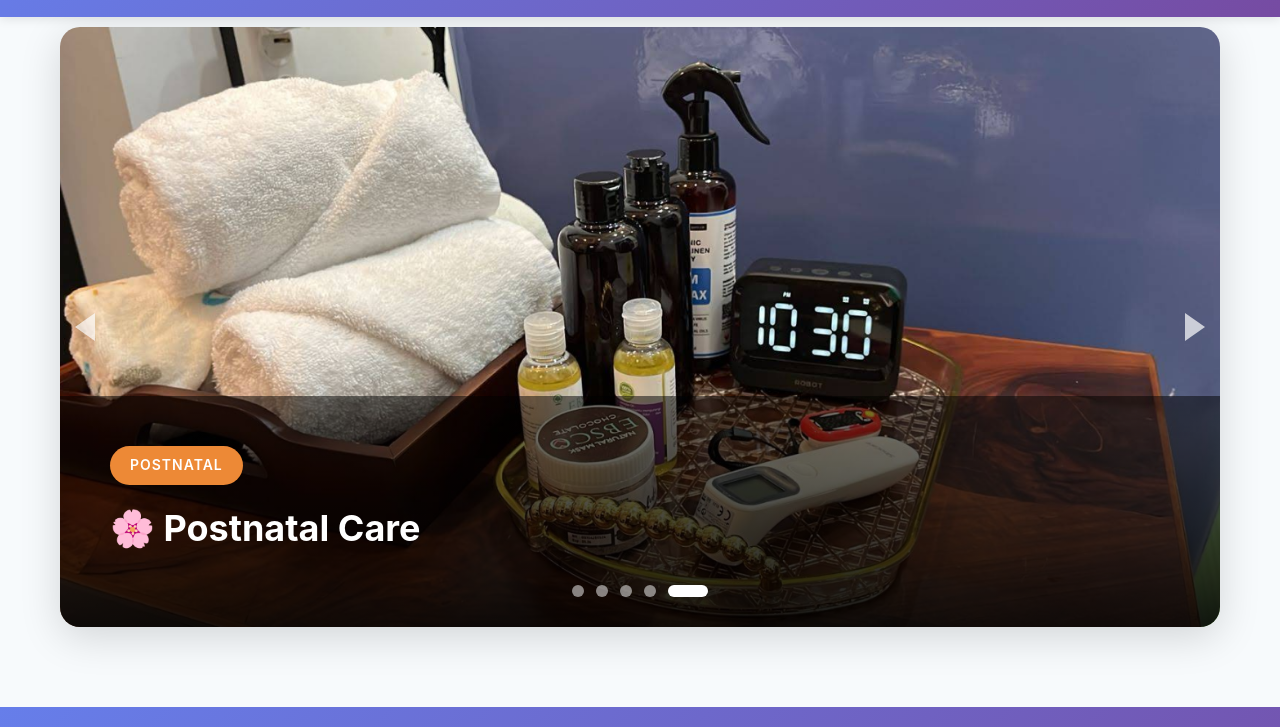
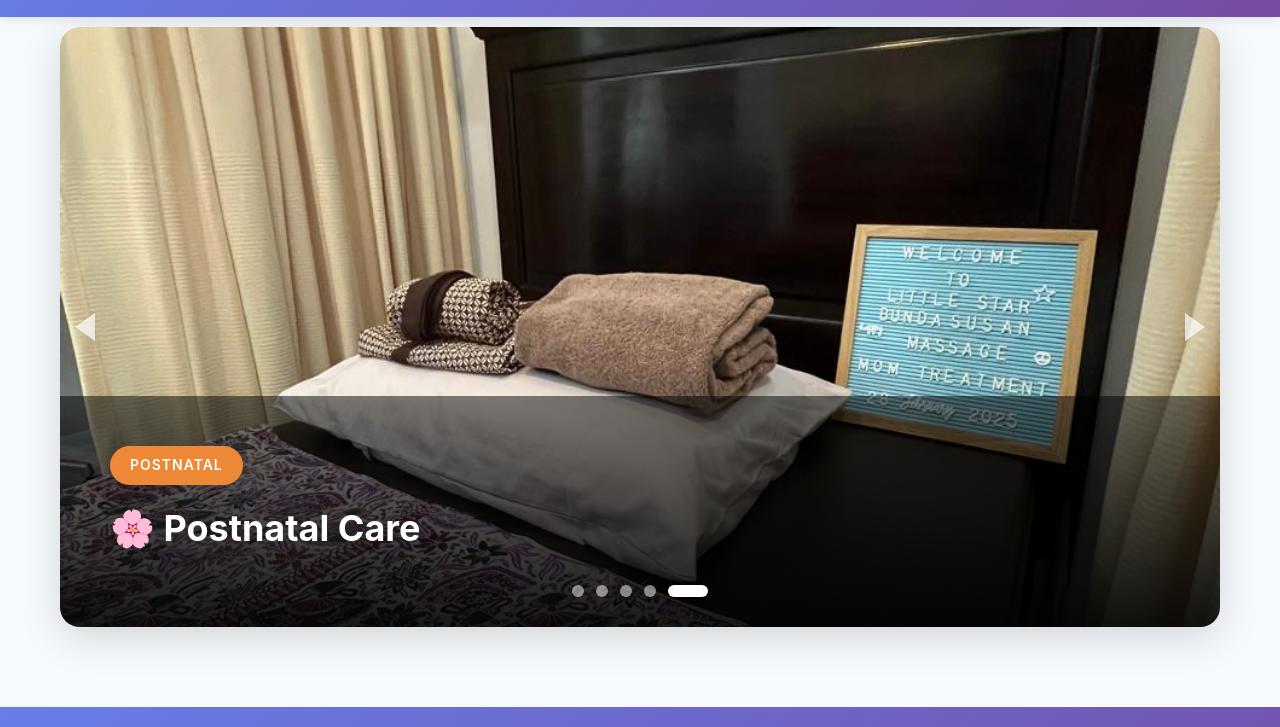
Before and after one commit to bidan-rifa/litstar, a plain HTML site: page index.html in a window 1280 px wide. Both pictures are taken after a click on the button 85 px from the left and 1803 px from the top of the page. Shown: the part 1476-2203 px from the top of the page. Drawn offline with Linux system fonts and the light colour scheme.

Commit message:
fix:postnatal-fix

```diff
--- a/index.html
+++ b/index.html
@@ -186,7 +186,7 @@
                         <div class="service-card-inner">
                             <div class="slideshow-container">
                                 <div class="slide active">
-                                    <img src="assets/mom.png" alt="Postnatal Care">
+                                    <img src="assets/postnatal.jpg" alt="Postnatal Care">
                                 </div>
                             </div>
                             <div class="service-content">
```
Also changed, not shown: assets/postnatal.jpg (added), 1 other file.
